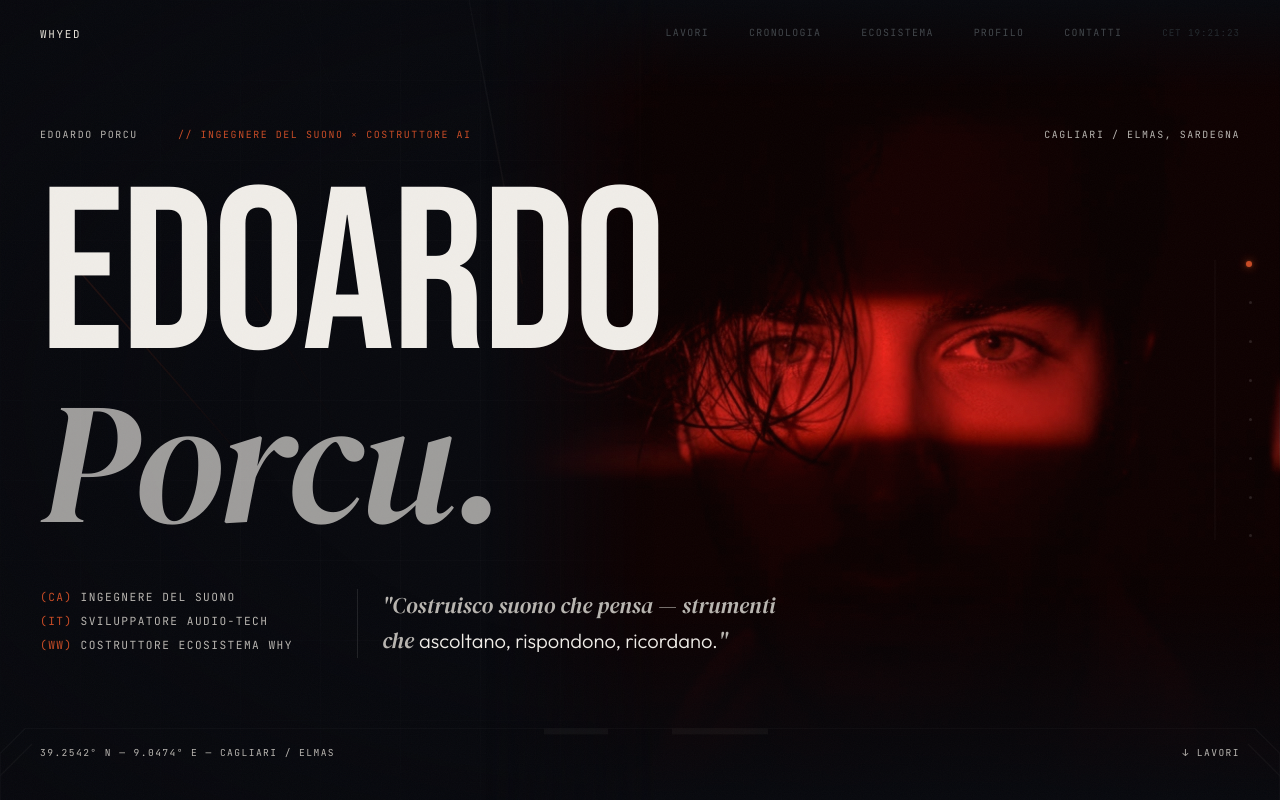
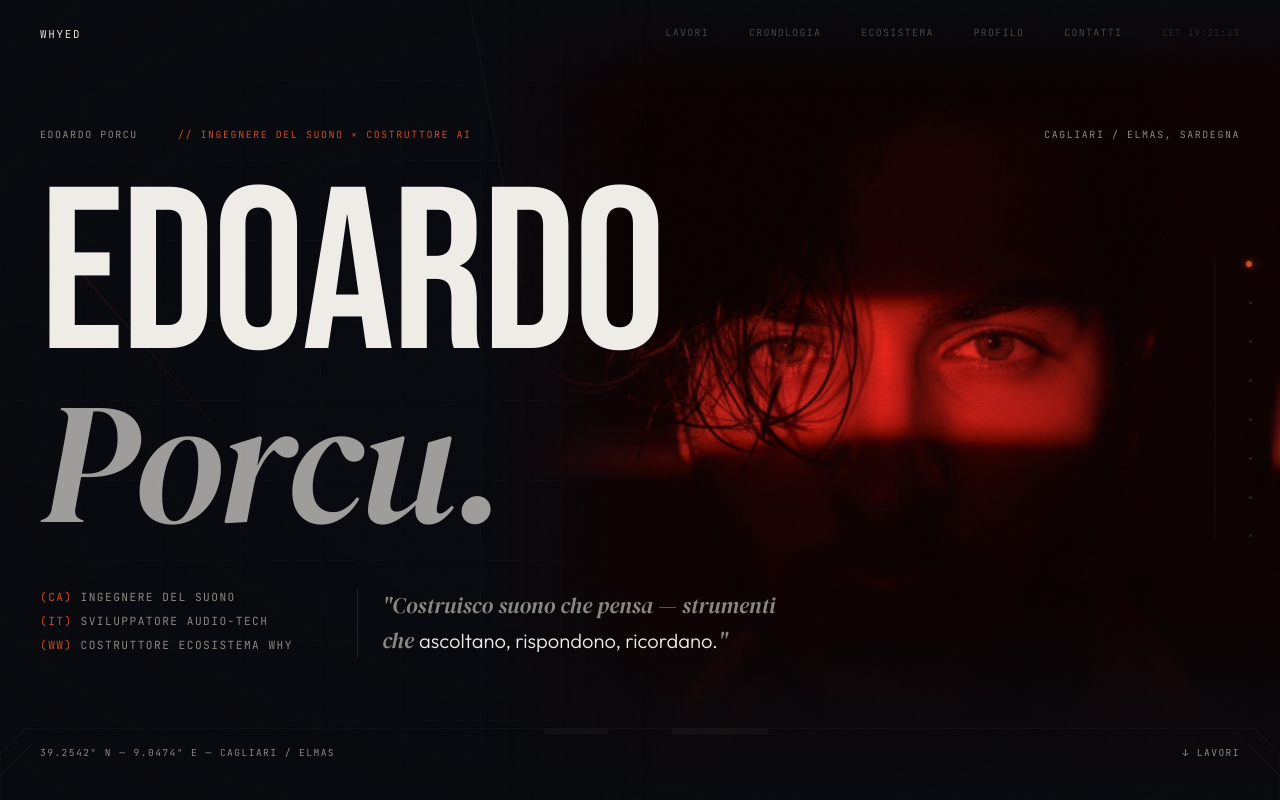
Before and after one commit to OfficialWhyEd/whyed-portfolio, a Next.js app: page / in a window 1280 px wide. Shown: the top 800 px of the page. Built offline with nearby package versions, Linux system fonts and the light colour scheme.

Commit message:
revert: ripristino colori originali --dim e --faint

```diff
--- a/app/globals.css
+++ b/app/globals.css
@@ -7,8 +7,8 @@
   --void:    #08090e;
   --void2:   #0e1018;
   --paper:   #f0ede8;
-  --dim:     #b8b5b0;
-  --faint:   #828590;
+  --dim:     #8a8782;
+  --faint:   #4a4d58;
   --signal:  #c94b25;
   --signal2: #e8603a;
   --line:    rgba(255,255,255,0.06);
```
